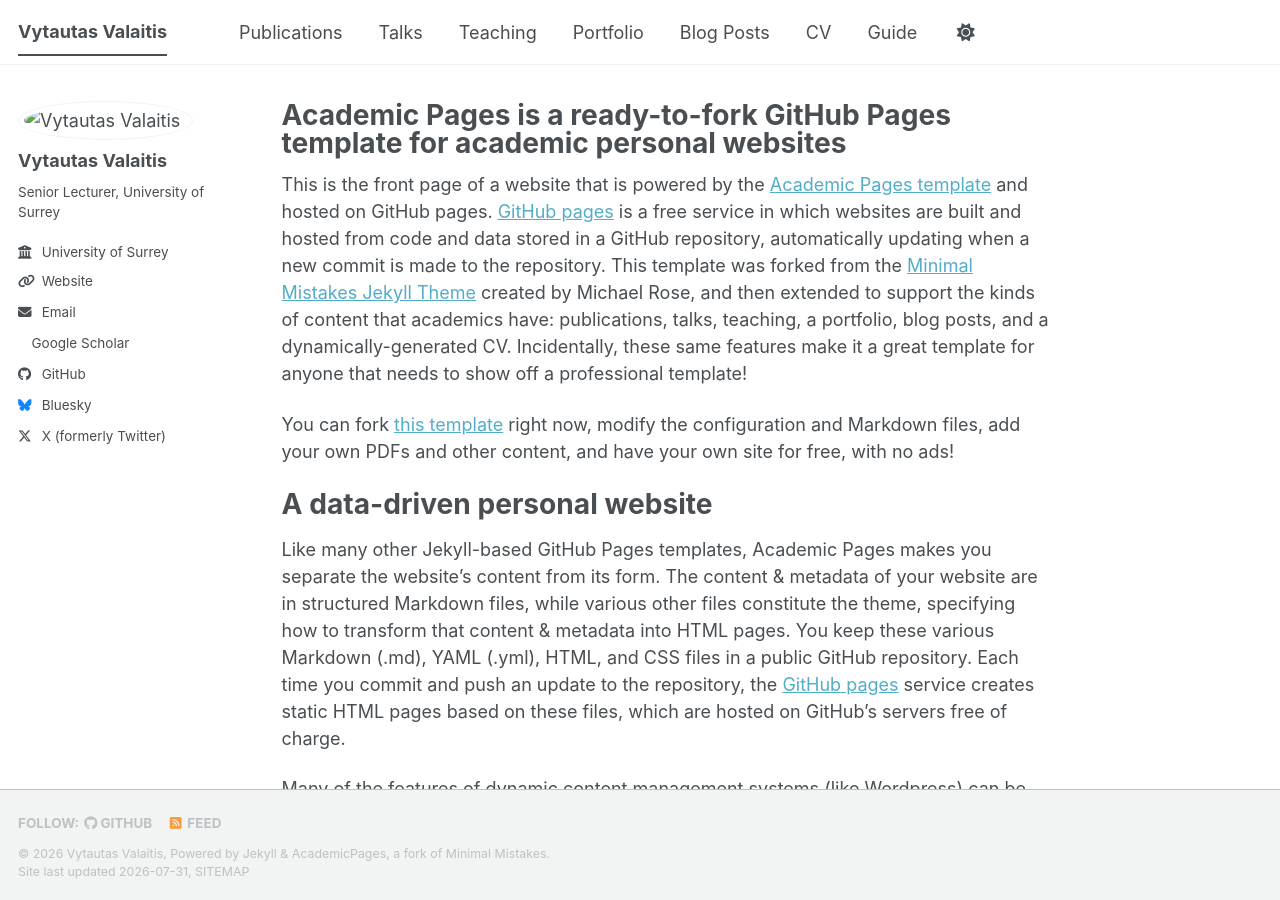
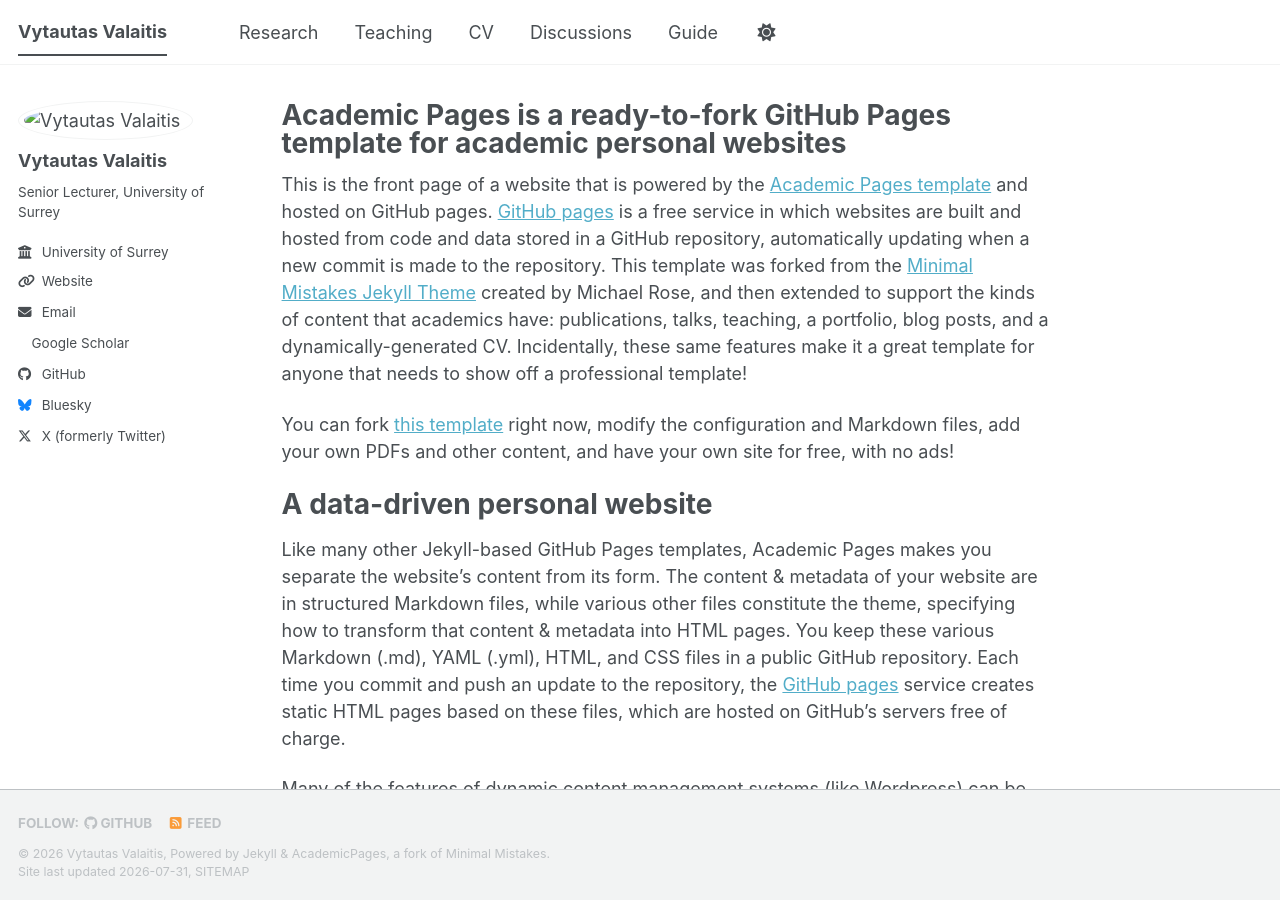
Before and after one commit to VytautasValaitis/VytautasValaitis.github.io, a Jekyll site: the page built from _pages/about.md, in a window 1280 px wide and 900 px high. Built offline with Jekyll 4.4.1, drawn with Linux system fonts in a browser that asks for light colours; a style sheet for code colours, icons or effects is not loaded.

Commit message:
Update navigation.yml

```diff
--- a/_data/navigation.yml
+++ b/_data/navigation.yml
@@ -8,23 +8,18 @@
 #      Markdown formatted page while the second is generated using JSON.
 
 main:
-  - title: "Publications"
-    url: /publications/
-
-  - title: "Talks"
-    url: /talks/
+  - title: "Research"
+    url: /Research/
 
   - title: "Teaching"
     url: /teaching/
 
-  - title: "Portfolio"
-    url: /portfolio/
-
-  - title: "Blog Posts"
-    url: /year-archive/
-
   - title: "CV"
     url: /cv/
+
+  - title: "Discussions"
+    url: /Discussions/
+
 
   # - title: "CV"
   #   url: /cv-json/
```
